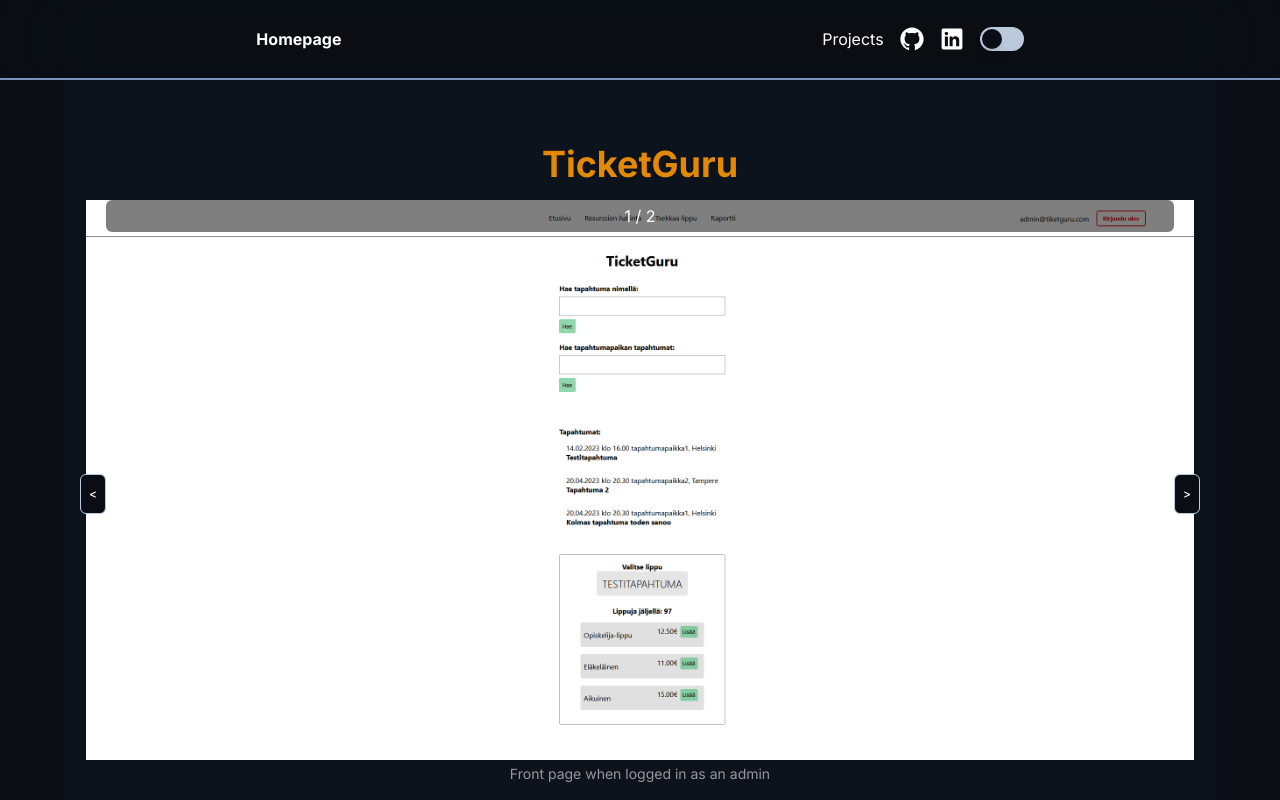
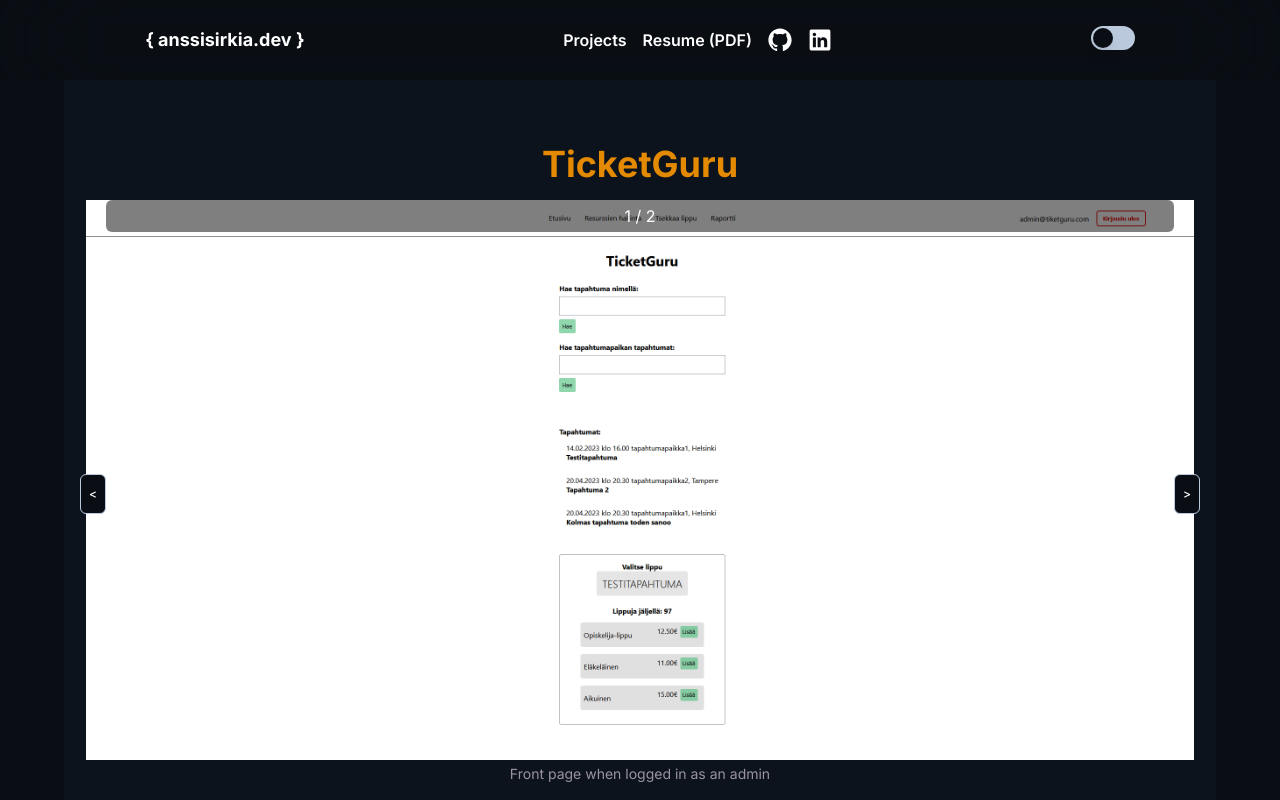
Before and after one commit to sirkian/portfolio, a Next.js app: page /projects/1 in a window 1280 px wide. Shown: the top 800 px of the page. Built offline with nearby package versions, Linux system fonts and the light colour scheme.

Commit message:
Hero and nav reworks
lots of work and still looks the same..

```diff
--- a/src/app/globals.css
+++ b/src/app/globals.css
@@ -2,6 +2,7 @@
 @tailwind components;
 @tailwind utilities;
 
+@import url('https://fonts.googleapis.com/css2?family=Agbalumo&display=swap');
 @layer base {
     :root {
     --background: 216 33% 94%;
--- a/src/app/page.tsx
+++ b/src/app/page.tsx
@@ -6,13 +6,13 @@
 export default function Home() {
   return (
     <main>
-      <section className="h-screen bg-background animate-in">
+      <section className="h-screen animate-in">
         <Hero />
       </section>
       <section className="min-h-screen flex justify-center bg-background-200">
         <About />
       </section>
-      <section className="min-h-max flex justify-center bg-background">
+      <section className="min-h-max flex justify-center">
         <FeaturedProjects />
       </section>
       <section
--- a/src/components/Hero.tsx
+++ b/src/components/Hero.tsx
@@ -1,43 +1,53 @@
-/* eslint-disable react/no-unescaped-entities */
 import Image from "next/image";
 import React from "react";
 import IntroText from "./IntroText";
 import HeroTechStack from "./HeroTechStack";
+import { Shadows_Into_Light_Two } from "next/font/google";
+import Link from "next/link";
+import { Button } from "./ui/button";
+
+const shadows = Shadows_Into_Light_Two({
+  weight: "400",
+  style: ["normal"],
+  subsets: ["latin"],
+  display: "swap",
+});
 
 const Hero = () => {
   return (
-    <div className="relative bg-gradient-black h-full text-text grid grid-cols-1 md:grid-rows-7 md:grid-cols-2 gap-4 md:px-20 2xl:px-80">
-      <div className=" md:col-span-1 md:row-span-3 h-full w-full flex flex-col justify-center gap-10 md:gap-20">
-        <h1 className="gradient-text text-center font-black text-4xl lg:text-6xl">
-          Hello, I'm Anssi
+    <div className="h-[calc(100vh-3rem)] lg:w-[90vw] 2xl:w-[70vw] flex flex-col mx-auto">
+      <div className="h-full flex flex-col md:flex-row items-center justify-center gap-8 md:gap-0">
+        <div className="flex md:flex-1 flex-col items-center gap-10">
+          <h1
+            className={`${shadows.className} gradient-text text-5xl lg:text-8xl p-2 md:p-5`}>
+            Hello, I&apos;m Anssi
           </h1>
+          <div className="">
             <IntroText />
-        <div className=" flex flex-col items-center p-5 gap-10 md:gap-0">
+          </div>
+
+          <div className="flex flex-col items-center gap-10">
+            <div className="flex flex-col gap-2 items-center">
               <span className="text-sm md:text-base"> 📍 Uusimaa, Finland</span>
-          <div className="flex flex-row items-center text-sm lg:text-lg xl:text-xl gap-5 md:gap-5 xl:gap-8 md:mt-10">
-            <a
-              className="text-secondary bg-primary hover:bg-accent hover:text-text-50 p-2 rounded-md"
-              href="#contact">
-              Contact Me
-            </a>
-            <a
-              href="/CV_Anssi_Sirkia_en.pdf"
-              download="CV_Sirkia.pdf"
-              className="bg-background-200 hover:bg-primary hover:text-secondary p-2 rounded-md">
-              CV <span className="text-xs">PDF</span>
-            </a>
+              <span className="text-sm md:text-base">
+                ✅ Open for work / collaboration
+              </span>
             </div>
+            <Button className="md:p-7">
+              <Link href="#contact">Contact Me</Link>
+            </Button>
           </div>
         </div>
 
-      <div className="md:col-span-1 md:row-span-3 flex justify-center items-center w-full md:h-full">
-        <div className="relative w-32 h-32 xl:w-[60%] xl:h-[60%]">
+        <div className="flex md:flex-1 justify-center items-center w-1/2 md:h-full order-first md:order-last">
+          <div className="relative w-[10rem] h-[10rem] md:w-[20rem] md:h-[20rem] lg:w-[25rem] lg:h-[25rem]">
             <Image
               src="/images/pfp.jpg"
               alt=""
               fill
-            className="object-contain rounded-full md:rounded-none"
+              className="object-cover rounded-full"
             />
+          </div>
         </div>
       </div>
       <div className="md:col-span-2 md:row-span-1 flex justify-center items-center mb-5 md:mb-0">
--- a/src/components/HeroTechStack.tsx
+++ b/src/components/HeroTechStack.tsx
@@ -1,14 +1,14 @@
 "use client";
 
-import { TechType, skills } from "@/utils/skills";
+import { SkillType, skills } from "@/utils/skills";
 import Image from "next/image";
 import React, { useState } from "react";
 
 const HeroTechStack = () => {
   const featuredTechnologies = skills.filter((tech) => tech.featured);
-  const [hoveredTech, setHoveredTech] = useState<TechType | null>(null);
+  const [hoveredTech, setHoveredTech] = useState<SkillType | null>(null);
 
-  const handleMouseEnter = (tech: TechType) => {
+  const handleMouseEnter = (tech: SkillType) => {
     setHoveredTech(tech);
   };
 
@@ -17,7 +17,7 @@
   };
 
   return (
-    <div className="mb-4 border-t-2 pt-3">
+    <div className="mb-4 border-t-[1px] border-t-accent pt-3">
       <ul className="flex gap-5">
         {featuredTechnologies.map((tech) => (
           <li
--- a/src/components/IntroText.tsx
+++ b/src/components/IntroText.tsx
@@ -5,6 +5,8 @@
 const IntroText = () => {
   const [currentText, setCurrentText] = useState<string>("");
   const [currentIndex, setCurrentIndex] = useState<number>(0);
+  const [isDeleting, setIsDeleting] = useState<boolean>(false);
+  const [typingSpeed, setTypingSpeed] = useState<number>(150);
 
   const textList: string[] = useMemo(
     () => [
@@ -17,25 +19,30 @@
 
   useEffect(() => {
     const interval = setInterval(() => {
-      if (currentText.length < textList[currentIndex].length) {
+      if (!isDeleting && currentText.length < textList[currentIndex].length) {
         setCurrentText((prevText) =>
           textList[currentIndex].substring(0, prevText.length + 1)
         );
       } else {
-        clearInterval(interval);
-        setTimeout(() => {
-          setCurrentText("");
+        setIsDeleting(true);
+        setTypingSpeed(80);
+        setCurrentText((prevText) =>
+          textList[currentIndex].substring(0, prevText.length - 1)
+        );
+        if (currentText === "") {
+          setIsDeleting(false);
+          setTypingSpeed(150);
           setCurrentIndex((currentIndex + 1) % textList.length);
-        }, 1200);
+        }
       }
-    }, 130);
+    }, typingSpeed);
 
     return () => clearInterval(interval);
-  }, [currentText, currentIndex, textList]);
+  }, [currentText, currentIndex, isDeleting, textList, typingSpeed]);
 
   return (
-    <div className=" mx-auto">
-      <p className="text-secondary-foreground p-1  font-semibold text-xl md:text-2xl lg:text-3xl xl:text-4xl border-r-2 border-accent inline-block w-full">
+    <div className="w-fit">
+      <p className="text-secondary-foreground font-semibold text-xl md:text-2xl lg:text-3xl xl:text-4xl border-r-[1px] border-accent pr-1">
         {"> " + currentText}
       </p>
     </div>
--- /dev/null
+++ b/src/components/LinkToHome.tsx
@@ -0,0 +1,20 @@
+"use client";
+
+import Link from "next/link";
+import React from "react";
+import { usePathname } from "next/navigation";
+
+const LinkToHome = () => {
+  const pathname = usePathname();
+
+  return (
+    <div
+      className={`font-bold text-lg hover:text-accent ${
+        pathname === "/" && "text-accent"
+      }`}>
+      <Link href="/">{"{ anssisirkia.dev }"}</Link>
+    </div>
+  );
+};
+
+export default LinkToHome;
--- /dev/null
+++ b/src/components/LinkToProjects.tsx
@@ -0,0 +1,20 @@
+"use client";
+
+import Link from "next/link";
+import React from "react";
+import { usePathname } from "next/navigation";
+
+const LinkToProjects = () => {
+  const pathname = usePathname();
+
+  return (
+    <div
+      className={`font-semibold hover:text-accent ${
+        pathname === "/projects" && "text-accent"
+      }`}>
+      <Link href="/projects">Projects</Link>
+    </div>
+  );
+};
+
+export default LinkToProjects;
--- a/src/components/Menu.tsx
+++ b/src/components/Menu.tsx
@@ -42,11 +42,17 @@
         <div className="text-text backdrop-blur-xl bg-[rgba(219,219,219,0.5)] dark:bg-[rgba(15,15,15,0.5)] absolute inset-0 w-full h-screen flex flex-col gap-8 items-center justify-around text-2xl font-semibold ">
           <div className="flex justify-center flex-col items-center p-5 rounded-md gap-10 mt-10">
             <Link href="/" onClick={() => setOpen(false)}>
-              Homepage
+              Home
             </Link>
             <Link href="/projects" onClick={() => setOpen(false)}>
               Projects
             </Link>
+            <a
+              href="/CV_Anssi_Sirkia_en.pdf"
+              download="CV_Sirkia.pdf"
+              onClick={() => setOpen(false)}>
+              Resume (PDF)
+            </a>
             <div className="flex gap-5">
               <Link href="https://github.com/sirkian">
                 <GitHubLogoIcon height={28} width={28} />
--- a/src/components/Navbar.tsx
+++ b/src/components/Navbar.tsx
@@ -3,17 +3,23 @@
 import { ModeToggle } from "./ModeToggle";
 import { GitHubLogoIcon, LinkedInLogoIcon } from "@radix-ui/react-icons";
 
+import LinkToHome from "./LinkToHome";
+import LinkToProjects from "./LinkToProjects";
+
 const Navbar = () => {
   return (
     <nav>
-      <div className="hidden fixed md:flex items-center justify-around z-50 backdrop-blur-3xl text-text border-b-2 border-text-200 h-20 p-4 w-full">
-        <div className="font-bold">
-          <Link href="/">Homepage</Link>
-        </div>
-        <div className="hidden md:flex gap-4 items-center">
-          <Link href="/projects" className="hover:text-accent">
-            Projects
-          </Link>
+      <div className="hidden fixed md:flex items-center justify-around z-50 backdrop-blur-3xl h-20 p-4 w-full">
+        <LinkToHome />
+
+        <div className="flex gap-4 items-center">
+          <LinkToProjects />
+          <a
+            href="/CV_Anssi_Sirkia_en.pdf"
+            download="CV_Sirkia.pdf"
+            className="font-semibold hover:text-accent">
+            Resume (PDF)
+          </a>
           <Link href="https://github.com/sirkian" className="hover:text-accent">
             <GitHubLogoIcon height={24} width={24} />
           </Link>
@@ -22,6 +28,8 @@
             className="hover:text-accent">
             <LinkedInLogoIcon height={24} width={24} />
           </Link>
+        </div>
+        <div>
           <ModeToggle />
         </div>
       </div>
```
Lines whose indentation alone changed are shown as unchanged.
